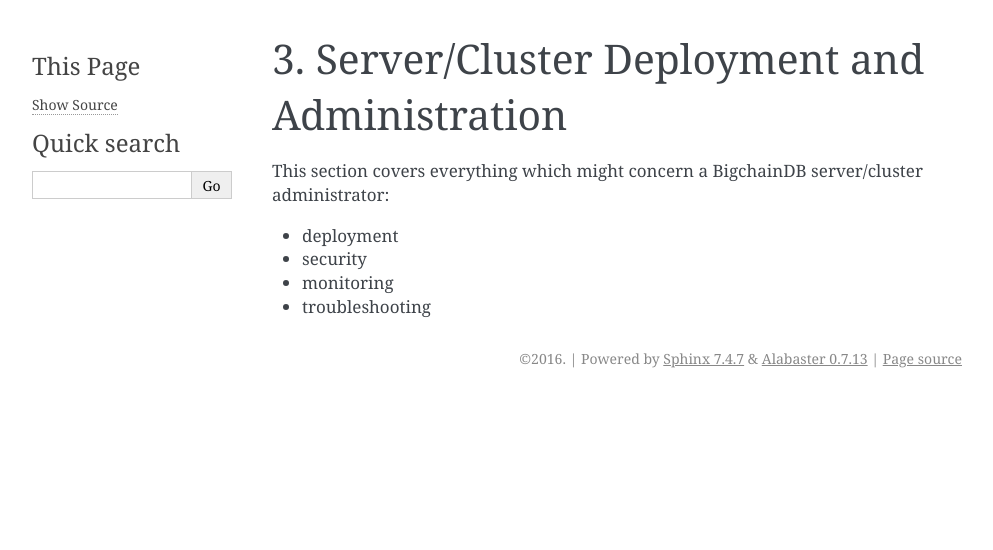
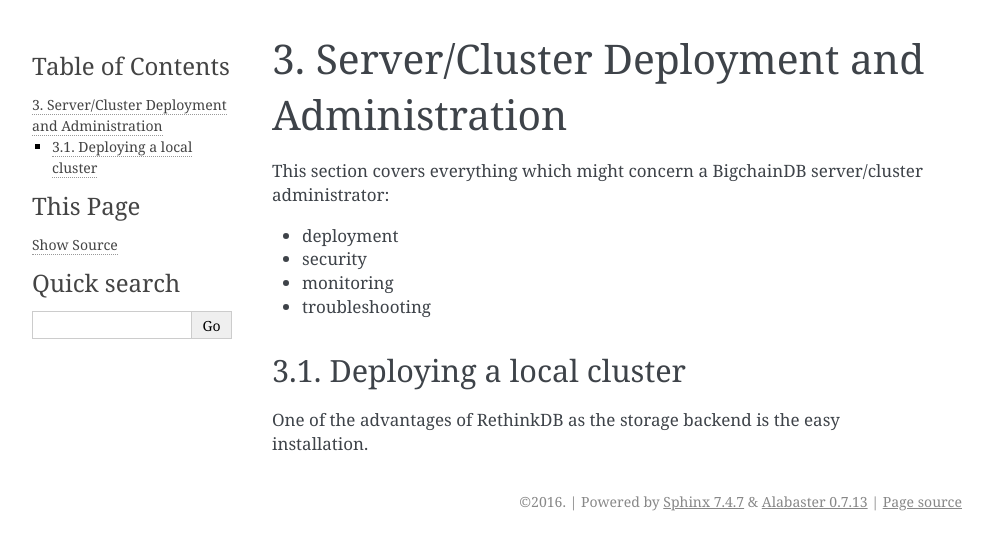
Before and after one commit to thematerials-network/bigchaindb-node, a Sphinx documentation site: the page built from bigchaindb/docs/source/admin.md, in a window 1280 px wide. Shown: the top 550 px of the page, without its empty margins (148-1141 px from the left). Built offline with Sphinx 7.4.7, drawn with Linux system fonts in a browser that asks for light colours.

Commit message:
started adding cluster docs

```diff
--- a/bigchaindb/docs/source/admin.md
+++ b/bigchaindb/docs/source/admin.md
@@ -5,3 +5,6 @@ This section covers everything which might concern a BigchainDB server/cluster a
 * security
 * monitoring
 * troubleshooting
+
+## Deploying a local cluster
+One of the advantages of RethinkDB as the storage backend is the easy installation.
```
